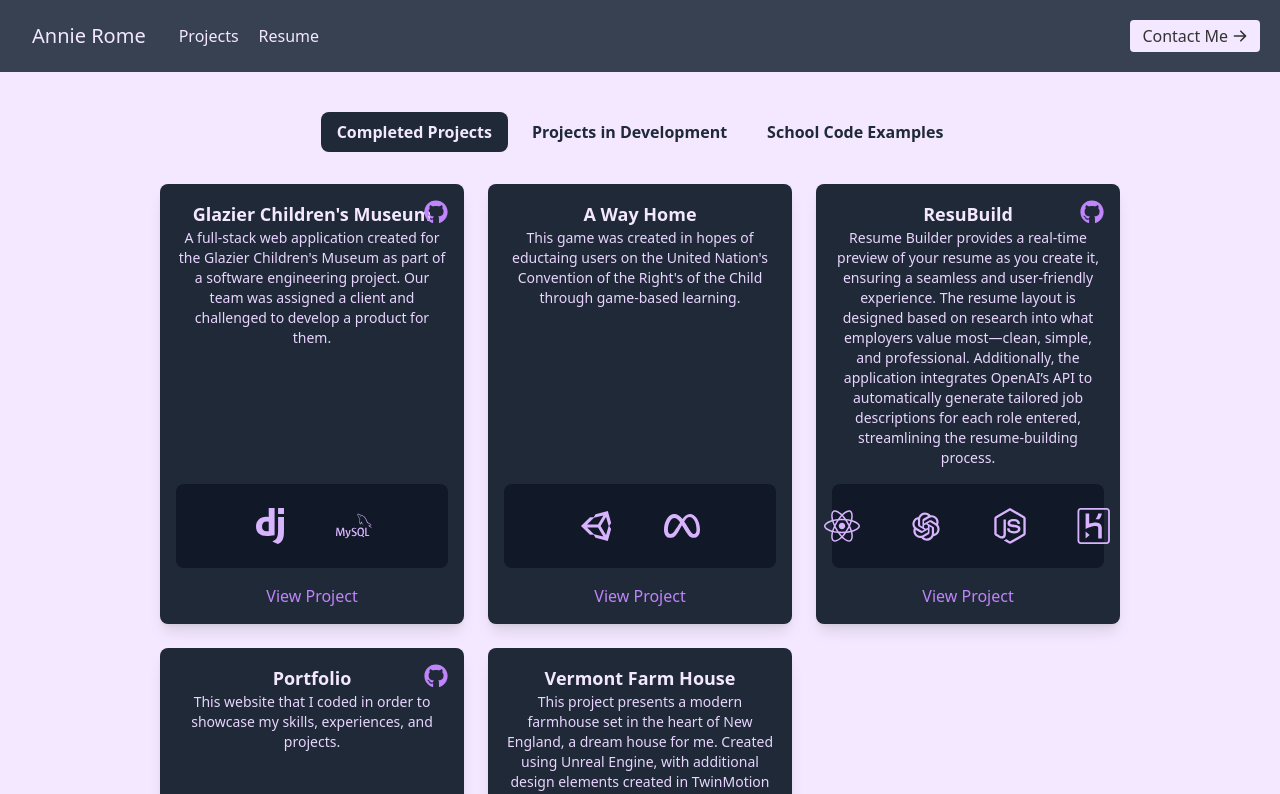
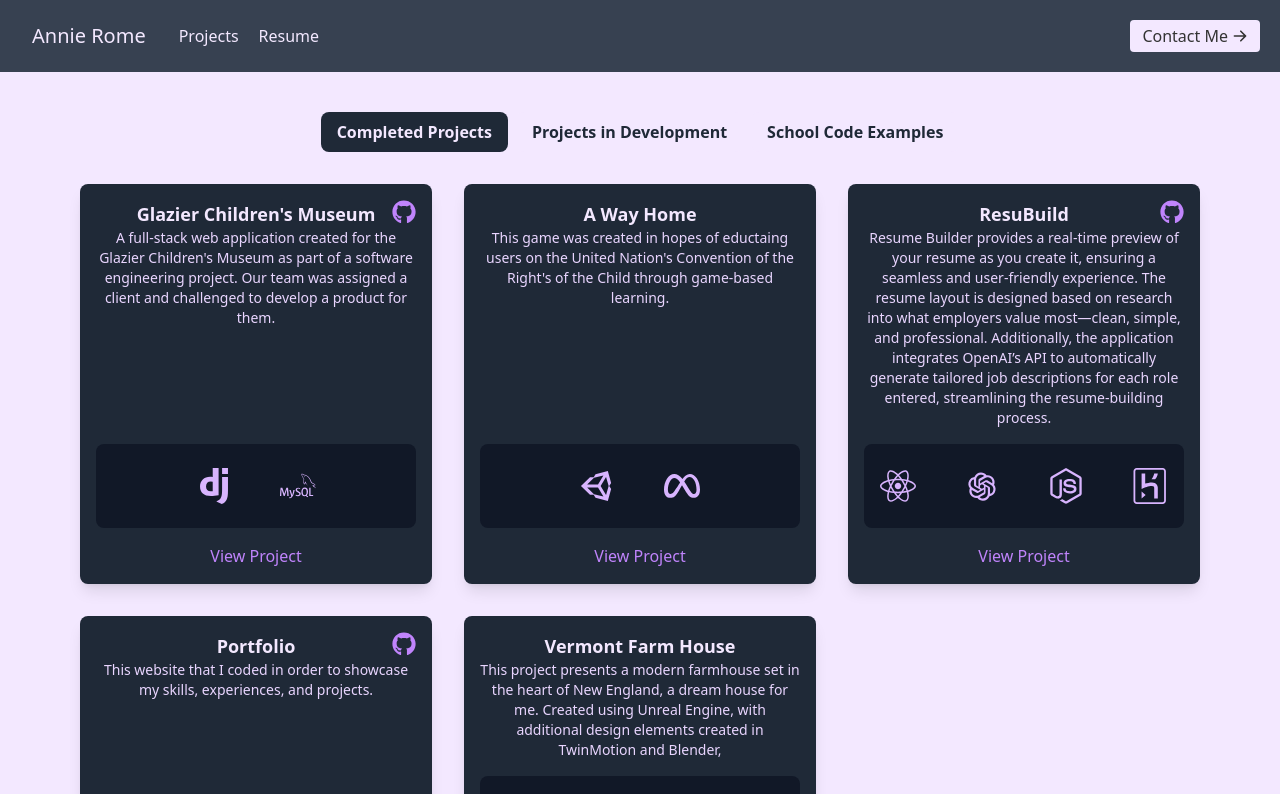
Before and after one commit to annierome1/portfolio1, a React (Create React App) app in the folder portfolio/: page /projects in a window 1280 px wide. Shown: the top 794 px of the page. Built offline with nearby package versions, Linux system fonts and the light colour scheme.

Commit message:
stopped squishing github

```diff
--- a/portfolio/src/components/Projects.js
+++ b/portfolio/src/components/Projects.js
@@ -130,7 +130,7 @@ export default function Projects() {
 
   return (
     <section id="projects" className="text-gray-800 bg-purple-100 body-font">
-      <div className="container px-10 py-10 mx-auto text-center lg:px-40">
+      <div className="container px-4 py-10 mx-auto text-center lg:px-20">
         {/* Tabs for navigation */}
         <div className="flex justify-center mb-8">
           <button
@@ -161,9 +161,10 @@ export default function Projects() {
 
         {/* Content based on active tab */}
         {activeTab === "completed" && (
-          <div className="grid grid-cols-2 sm:grid-cols-3 lg:grid-cols-3 gap-6">
-            {completedProjects.map((project) => renderProject(project))}
-          </div>
+          <div className="grid grid-cols-1 sm:grid-cols-2 lg:grid-cols-3 gap-8">
+          {completedProjects.map((project) => renderProject(project))}
+        </div>
+
         )}
 
         {activeTab === "in-development" && (
```
